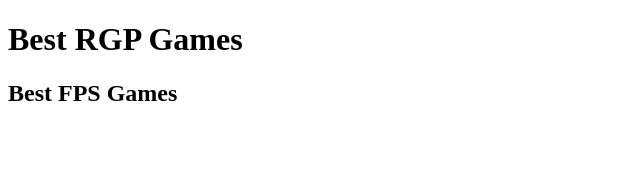
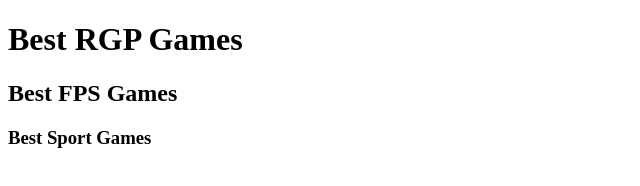
Before and after one commit to sleepinghungry/wwstuweb, a plain HTML site: page Best-Games.html in a window 1280 px wide. Shown: the whole page, without its empty margins (0-640 px from the left). Drawn offline with Linux system fonts and the light colour scheme.

Commit message:
Chiron more changes

```diff
--- a/Best-Games.html
+++ b/Best-Games.html
@@ -7,7 +7,7 @@
 <body>
     <h1>Best RGP Games</h1>
     <h2>Best FPS Games</h2>
-
+    <h3>Best Sport Games</h3>
 
 
 
```
